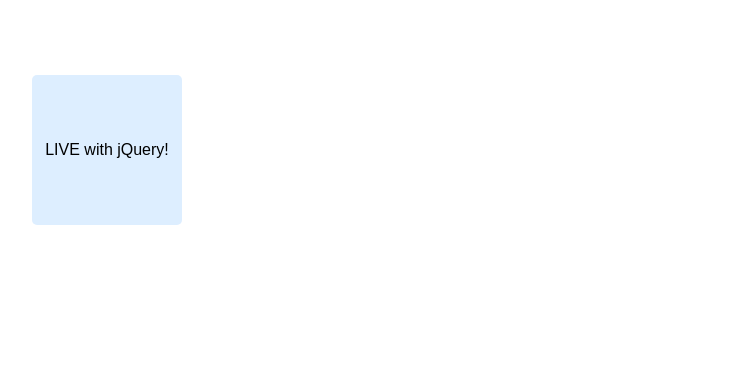
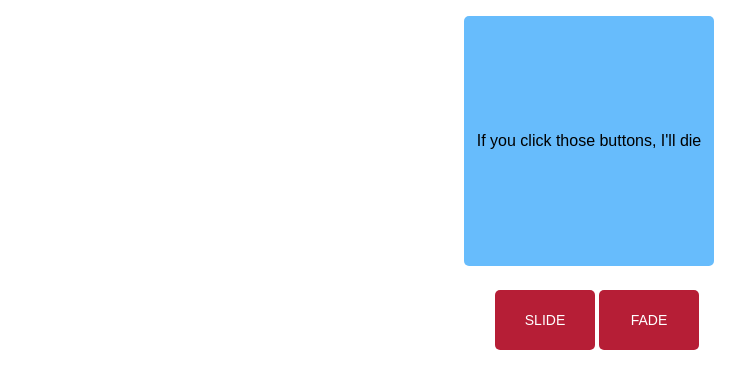
Before and after one commit to taylorRBoykin/jQuery, a plain HTML site: page index.html in a window 1280 px wide. Shown: the whole page, without its empty margins (51-796 px from the left). Drawn offline with nearby package versions, Linux system fonts and the light colour scheme.

Commit message:
Killed a Div!
made buttons to toggle fade and slide on a div!

```diff
--- a/Stylesheets/main.scss
+++ b/Stylesheets/main.scss
@@ -2,21 +2,62 @@
 
 // ------- variables
 
-$squareSize: 150px;
+$squareSize: 250px;
 
 // ------ START
 
-div
+#box
 {
     font-family: sans-serif;
     line-height: $squareSize;
+    // display: none;
 
     width: $squareSize;
     height: $squareSize;
-    margin: 75px;
+    margin: 0 auto;
 
     text-align: center;
 
     border-radius: 5px;
-    background-color: #def;
+    background-color: #67bcfc;
 }
+
+#buttonContainer
+{
+    position: absolute;
+    top: 270px;
+
+    width: 100%;
+    margin: 20px 0;
+
+    text-align: center;
+}
+
+.button
+{
+    font-family: sans-serif;
+    font-size: 14px;
+    line-height: 60px;
+
+    display: inline-block;
+
+    width: 100px;
+    height: 60px;
+
+    transition: .33s;
+    text-align: center;
+    text-transform: uppercase;
+
+    color: #fff;
+    border-radius: 5px;
+    background-color: #b61e36;
+
+    &:hover
+    {
+        font-size: 16px;
+    }
+    &:active
+    {
+        font-size: 15px;
+    }
+}
--- a/index.html
+++ b/index.html
@@ -2,13 +2,22 @@
 <html>
 
 <head>
+
+    <!-- STYLESHEETS -->
     <link rel="stylesheet" type="text/css" href="stylesheets/css/main.css" />
+
+    <!-- JQUERY / JAVASCRIPT -->
+    <script src="https://ajax.googleapis.com/ajax/libs/jquery/3.1.1/jquery.min.js"></script>
     <script type="text/javascript" src="js/min/main-min.js"></script>
 </head>
 
 <body>
-    <div>
-        <p>LIVE with jQuery!</p>
+    <div id="box">
+        <p>If you click those buttons, I'll die</p>
+    </div>
+    <div id=buttonContainer>
+        <div class="button" id="slide">Slide</div>
+        <div class="button" id="fade">Fade</div>
     </div>
 </body>
 
--- a/js/main.js
+++ b/js/main.js
@@ -2,5 +2,12 @@
 
 $(document).ready(function(){
 
+  $('#slide').click(function(){
+    $('#box').slideToggle(1000);
+  });
+
+  $('#fade').click(function(){
+    $('#box').fadeToggle(1000);
+  });
 
 });
--- a/js/min/main-min.js
+++ b/js/min/main-min.js
@@ -1 +1 @@
-$(document).ready(function(){});
+$(document).ready(function(){$("#slide").click(function(){$("#box").slideToggle(1e3)}),$("#fade").click(function(){$("#box").fadeToggle(1e3)})});
```
Also changed, not shown: Stylesheets/css/main.css.
